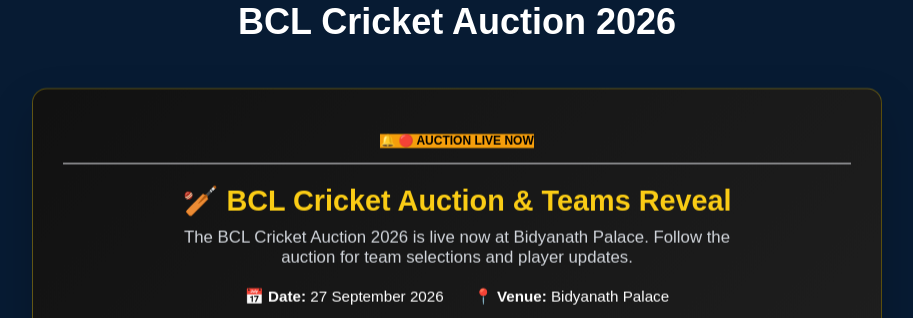
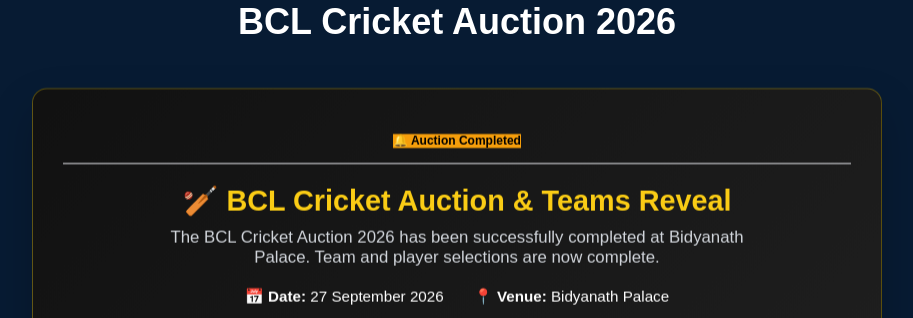
Before and after one commit to sitaram-a/bcl-website, a React (Vite) app: page / in a window 1280 px wide. Shown: the part 3000-3318 px from the top of the page, without its empty margins (183-1096 px from the left). Built offline with nearby package versions, Linux system fonts and the light colour scheme.

Commit message:
update  anouncment

```diff
--- a/src/data/home/announcements.js
+++ b/src/data/home/announcements.js
@@ -3,11 +3,11 @@ export const announcements = [
   id: 1,
   type: "AUCTION",
   title: "BCL Cricket Auction 2026",
-    subtitle: "🔴 AUCTION LIVE NOW",
+  subtitle: "Auction Completed",
   date: "2026-09-27",
   venue: "Bidyanath Palace",
   description:
-      "The BCL Cricket Auction 2026 is live now at Bidyanath Palace. Follow the auction for team selections and player updates.",
+    "The BCL Cricket Auction 2026 has been successfully completed at Bidyanath Palace. Team and player selections are now complete.",
   active: true,
 },
   {
```
Lines whose indentation alone changed are shown as unchanged.
